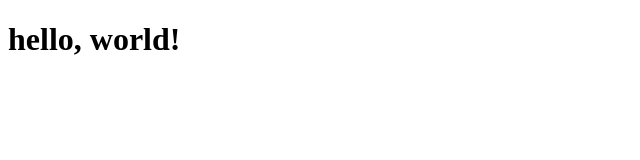
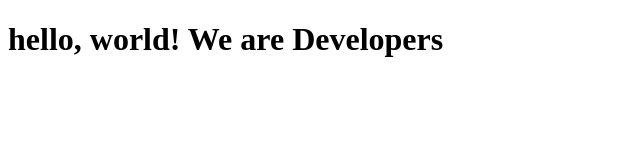
Before and after one commit to helciodev/krishna-helcio, a plain HTML site: page index.html in a window 1280 px wide. Shown: the whole page, without its empty margins (0-640 px from the left). Drawn offline with Linux system fonts and the light colour scheme.

Commit message:
second commit

```diff
--- a/index.html
+++ b/index.html
@@ -8,7 +8,7 @@
 
 	<body>
 		<script src="https://cdn.freecodecamp.org/testable-projects-fcc/v1/bundle.js"></script>
-		<h1>hello, world!</h1>
+		<h1>hello, world! We are Developers</h1>
 		<!--
 
     Hello Camper!
```
